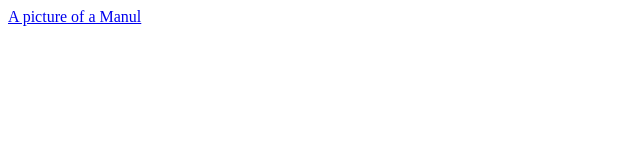
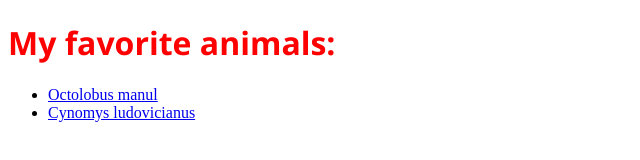
Before and after one commit to glbshv/glbshv.github.io, a plain HTML site: page index.html in a window 1280 px wide. Shown: the whole page, without its empty margins (0-640 px from the left). Drawn offline with Linux system fonts and the light colour scheme.

Commit message:
Change index page

```diff
--- a/index.html
+++ b/index.html
@@ -2,8 +2,19 @@
 <html lang="en">
     <head>
         <title>Links</title>
+        <style>
+            h1 {
+                font-size: 20;
+                font-family: 'Segoe UI';
+                color: red;
+            }
+        </style>
     </head>
     <body>
-        <a href="images.html">A picture of a Manul</a>
+        <h1>My favorite animals:</h1>
+        <ul>
+            <li><a href="manul.html">Octolobus manul</a></li>
+            <li><a href="prairie_dog.html">Cynomys ludovicianus</a></li>
+        </ul>
     </body>
 </html>
```
